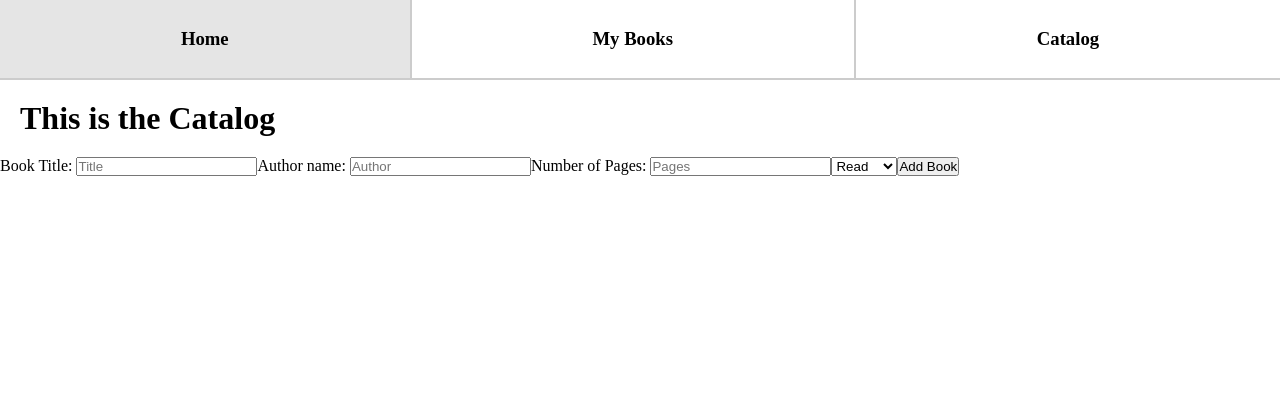
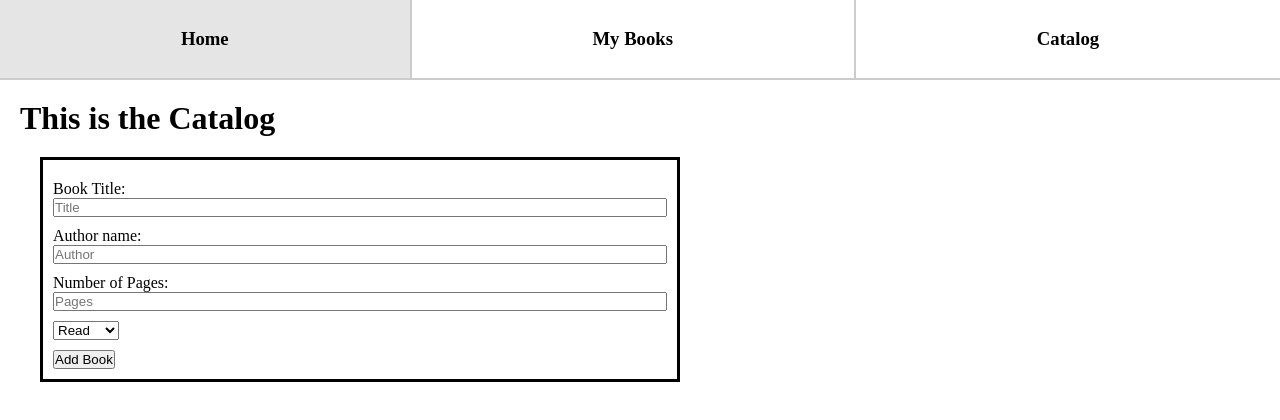
Before and after one commit to Jeff496/MyLibrary, a website built with webpack: page src/index.html in a window 1280 px wide. Built offline with nearby package versions, Linux system fonts and the light colour scheme.

Commit message:
styling for catalog

```diff
--- a/src/styles.css
+++ b/src/styles.css
@@ -51,5 +51,23 @@ nav ul li:nth-child(2) {
 /* catalog tab styling */
 
 .addBookForm {
+    display: flex;
+    flex-direction: column;
+    align-items: flex-start;
+    width: 50%;
+    margin-left: 40px;
+    padding: 10px;
+    border:rgba(0, 0, 0, 1) solid 3px;
+}
 
+.addBookForm > lable {
+    margin-top: 10px;
 }
+
+.addBookForm > input {
+    width: 100%;
+}
+
+.addBookForm > select {
+    margin: 10px 0;
+}
```
